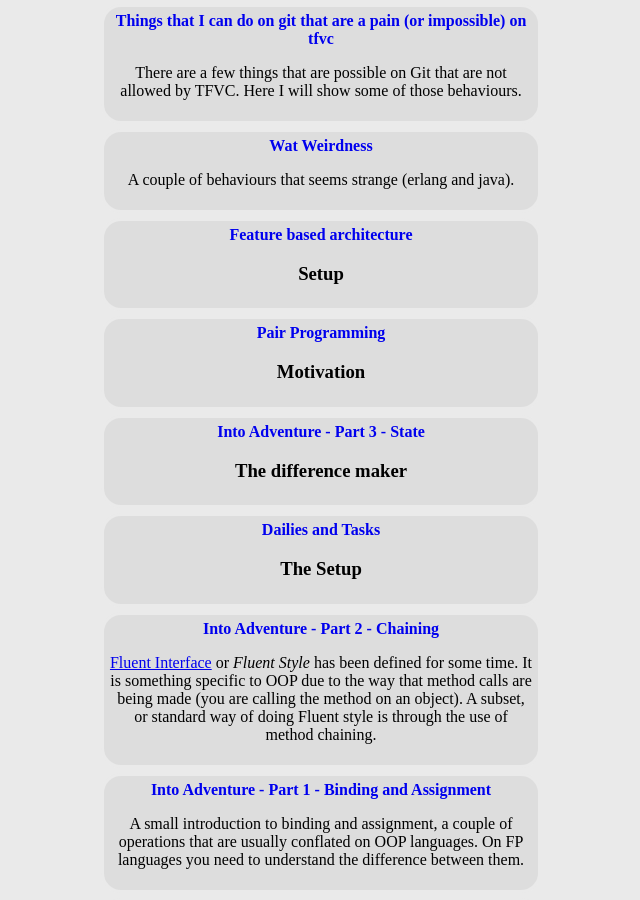
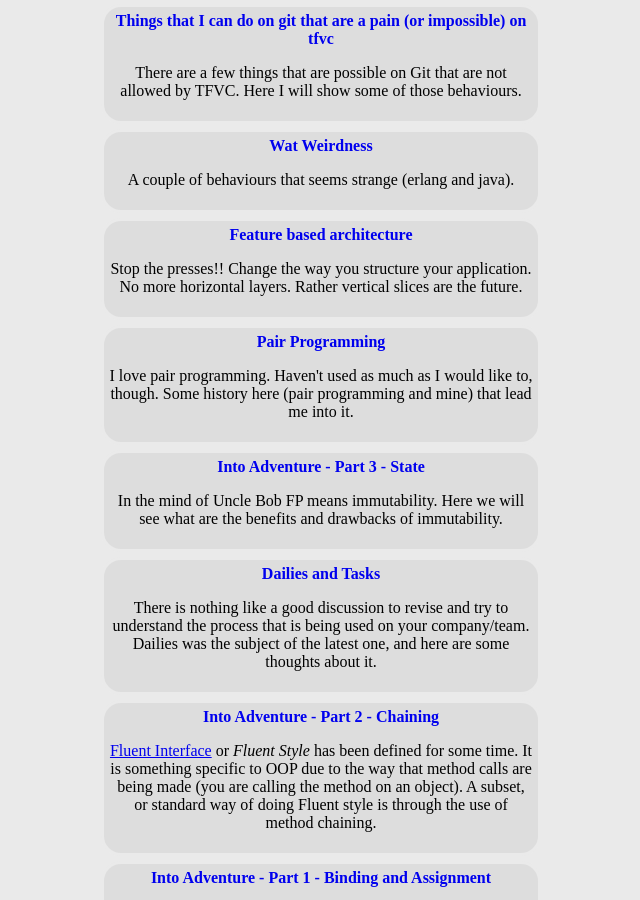
Before and after one commit to MiyamotoAkira/website, a Jekyll site: the page built from index.html, in a window 1280 px wide and 900 px high, scrolled down 285 px. Shown: the whole window, without its empty margins (339-979 px from the left). Built offline with Jekyll 4.4.1, drawn with Linux system fonts in a browser that asks for light colours.

Commit message:
Excerpts added to posts
The posts that had missing excerpts have been changed so they will have them now.

```diff
--- a/_posts/2015-10-26-dailies-and-tasks.md
+++ b/_posts/2015-10-26-dailies-and-tasks.md
@@ -1,6 +1,7 @@
 ---
 title: Dailies and Tasks
 date: 2015-10-26 23:00:00
+excerpt: There is nothing like a good discussion to revise and try to understand the process that is being used on your company/team. Dailies was the subject of the latest one, and here are some thoughts about it.
 ---
 
 ### The Setup
--- a/_posts/2015-11-17-state.md
+++ b/_posts/2015-11-17-state.md
@@ -1,6 +1,7 @@
 ---
 title: Into Adventure - Part 3 - State
 date: 2015-11-17 20:00:00
+excerpt: In the mind of Uncle Bob FP means immutability. Here we will see what are the benefits and drawbacks of immutability.
 ---
 
 ### The difference maker
--- a/_posts/2016-01-26-pair-programming.md
+++ b/_posts/2016-01-26-pair-programming.md
@@ -1,6 +1,7 @@
 ---
 title: Pair Programming
 date: 2016-01-26 11:42:00
+excerpt: I love pair programming. Haven't used as much as I would like to, though. Some history here (pair programming and mine) that lead me into it.
 ---
 
 ### Motivation
--- a/_posts/2016-04-08-features.md
+++ b/_posts/2016-04-08-features.md
@@ -1,6 +1,7 @@
 ---
 title: Feature based architecture
 date: 2016-04-08 22:30:00
+excerpt: Stop the presses!! Change the way you structure your application. No more horizontal layers. Rather vertical slices are the future.
 ---
 
 ### Setup
```
